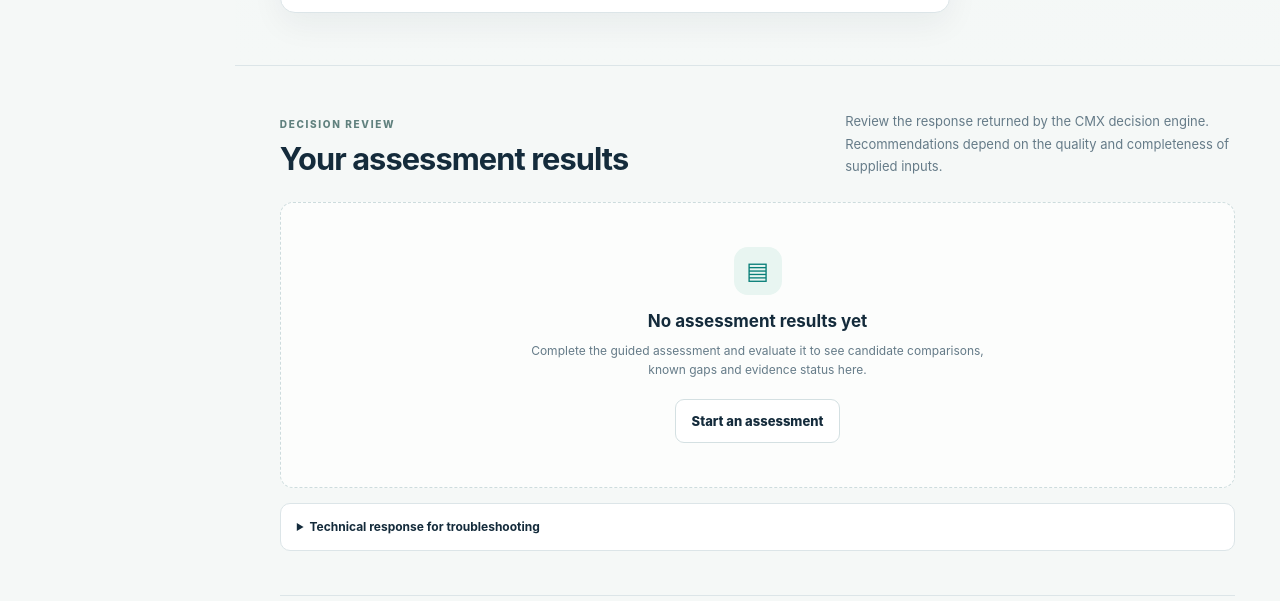
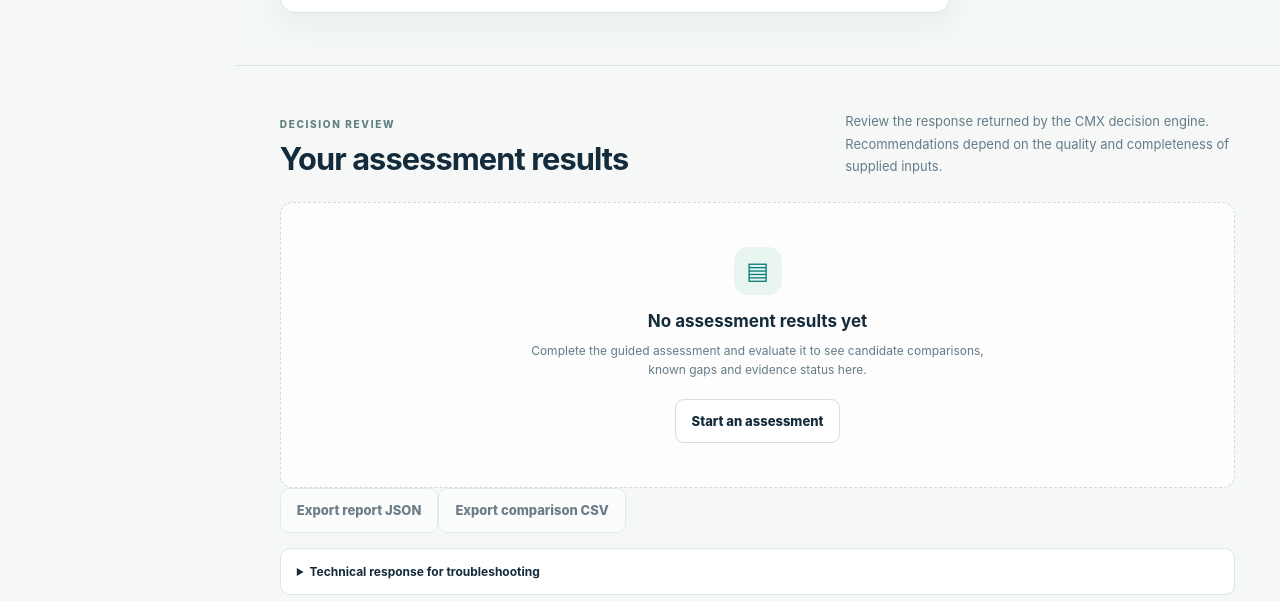
Before and after one commit to MDJTalha/CMX, a website: page frontend/index.html in a window 1280 px wide. Shown: the part 2005-2606 px from the top of the page. Drawn offline with Linux system fonts and the light colour scheme.

Commit message:
feat(frontend): add assessment report export controls

```diff
--- a/frontend/index.html
+++ b/frontend/index.html
@@ -48,7 +48,7 @@
           </form>
         </div><aside class="wizard-aside"><div class="aside-card"><div class="aside-icon">✳</div><h3>What CMX gives you</h3><ul><li>A structured view of your requirements</li><li>Transparent comparison of supplied options</li><li>Cost and regional-fit indicators where data exists</li><li>Unknowns, gaps and warnings kept visible</li></ul></div><div class="aside-note"><span class="note-mark">i</span><p><b>Early access</b><br>This workspace connects to a CMX API. It is not a live vendor marketplace, and it does not independently verify source material.</p></div><div id="api-mini-status" class="api-mini-status"><span class="status-led"></span><span>API connection not tested</span></div></aside></div>
       </section>
-      <section id="results" class="section-block results-section"><div class="section-heading"><div><div class="eyebrow">DECISION REVIEW</div><h2>Your assessment results</h2></div><p>Review the response returned by the CMX decision engine. Recommendations depend on the quality and completeness of supplied inputs.</p></div><div id="result-empty" class="results-empty"><div class="empty-symbol">▤</div><h3>No assessment results yet</h3><p>Complete the guided assessment and evaluate it to see candidate comparisons, known gaps and evidence status here.</p><a class="button button-secondary" href="#assessment">Start an assessment</a></div><div id="result-review" class="result-review" hidden></div><details class="technical-details"><summary>Technical response for troubleshooting</summary><pre id="result-json"></pre></details></section>
+      <section id="results" class="section-block results-section"><div class="section-heading"><div><div class="eyebrow">DECISION REVIEW</div><h2>Your assessment results</h2></div><p>Review the response returned by the CMX decision engine. Recommendations depend on the quality and completeness of supplied inputs.</p></div><div id="result-empty" class="results-empty"><div class="empty-symbol">▤</div><h3>No assessment results yet</h3><p>Complete the guided assessment and evaluate it to see candidate comparisons, known gaps and evidence status here.</p><a class="button button-secondary" href="#assessment">Start an assessment</a></div><div class="result-toolbar" aria-label="Assessment report actions"><button id="export-report" class="button button-secondary" type="button" disabled>Export report JSON</button><button id="export-comparison" class="button button-secondary" type="button" disabled>Export comparison CSV</button></div><p id="export-status" class="form-status" role="status" aria-live="polite"></p><div id="result-review" class="result-review" hidden></div><details class="technical-details"><summary>Technical response for troubleshooting</summary><pre id="result-json"></pre></details></section>
       <footer class="footer"><a class="brand footer-brand" href="#overview"><span class="brand-mark">C</span><span>CMX <small>DECISION INTELLIGENCE</small></span></a><span>Verify before asserting. Authorize before acting.</span><span>Early access · v0.1</span></footer>
     </main>
   </div>
```
